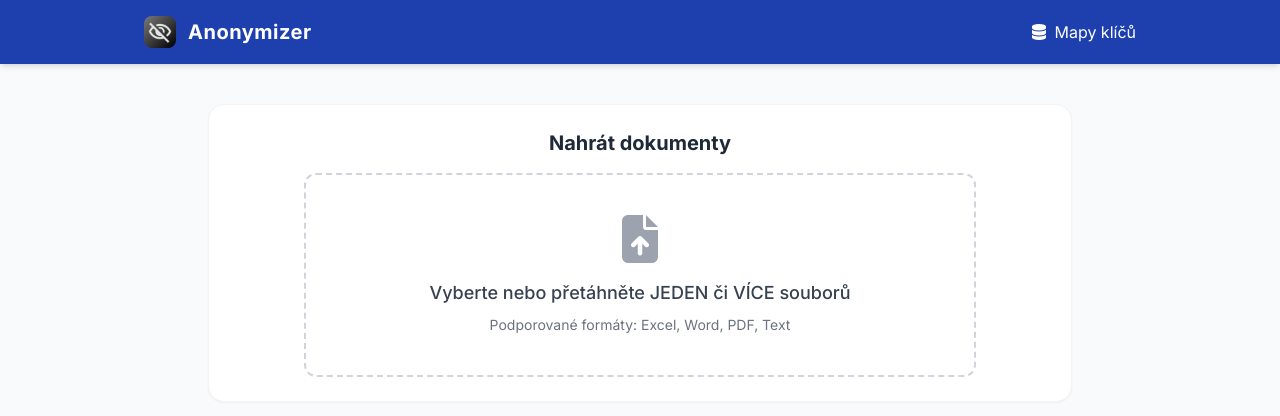
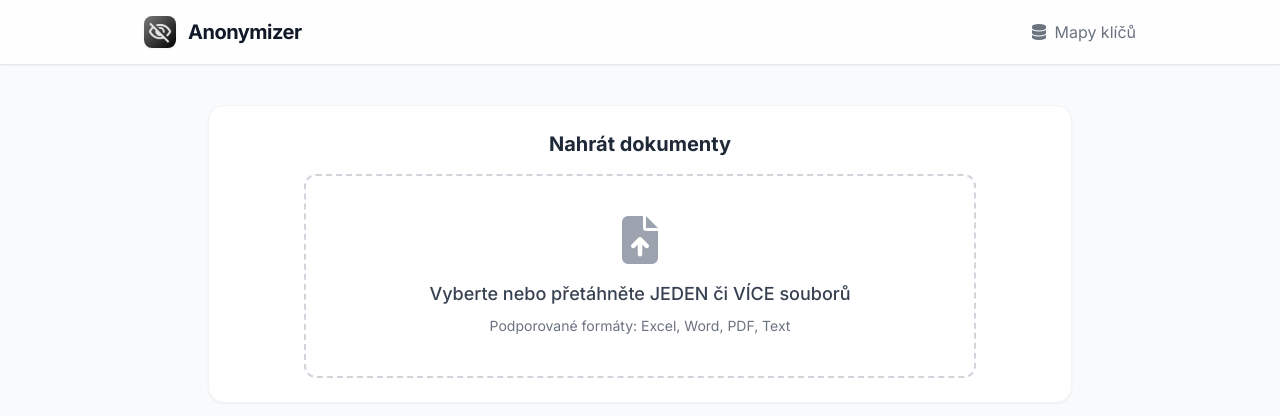
Before and after one commit to RaduuzEffa/Anonymizer, a plain HTML site: page index.html in a window 1280 px wide. Drawn offline with nearby package versions, Linux system fonts and the light colour scheme.

Commit message:
Update header to glassmorphism gray/white style

```diff
--- a/index.html
+++ b/index.html
@@ -38,13 +38,13 @@
 </head>
 <body class="bg-gray-50 text-gray-800 font-inter antialiased min-h-screen flex flex-col">
 
-    <header class="bg-primary text-white shadow-md sticky top-0 z-50">
+    <header class="bg-white/80 backdrop-blur-md text-gray-800 shadow-sm sticky top-0 z-50 border-b border-gray-200">
         <div class="max-w-5xl mx-auto px-4 py-4 flex justify-between items-center">
             <div class="flex items-center gap-3">
-                <img src="icon-192.png" alt="Anonymizer Logo" class="w-8 h-8 rounded-lg">
-                <h1 class="text-xl font-bold tracking-wide">Anonymizer</h1>
+                <img src="icon-192.png" alt="Anonymizer Logo" class="w-8 h-8 rounded-lg shadow-sm">
+                <h1 class="text-xl font-bold tracking-tight text-gray-900">Anonymizer</h1>
             </div>
-            <button id="btn-db" class="hover:text-blue-200 transition">
+            <button id="btn-db" class="text-gray-500 hover:text-gray-800 transition">
                 <i class="fa-solid fa-database"></i> <span class="hidden sm:inline ml-1">Mapy klíčů</span>
             </button>
         </div>
```
